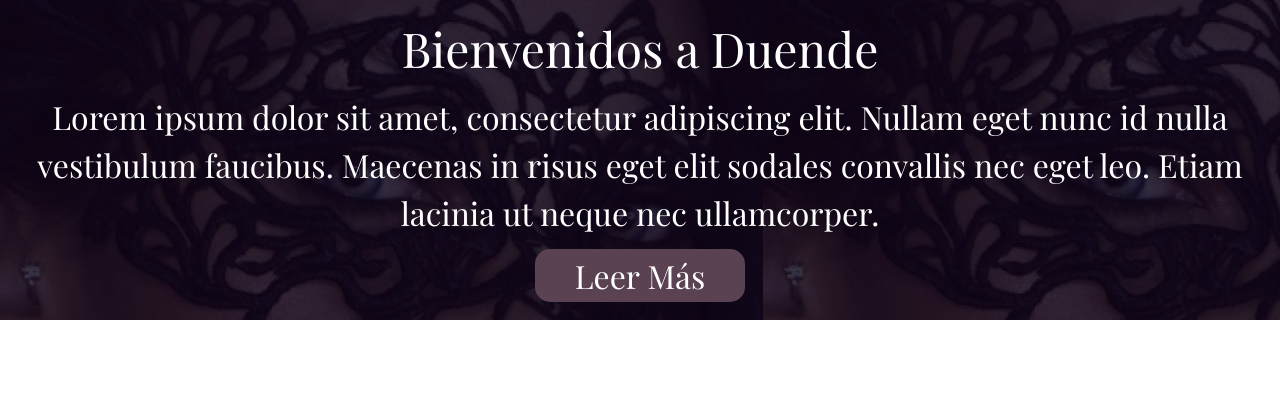
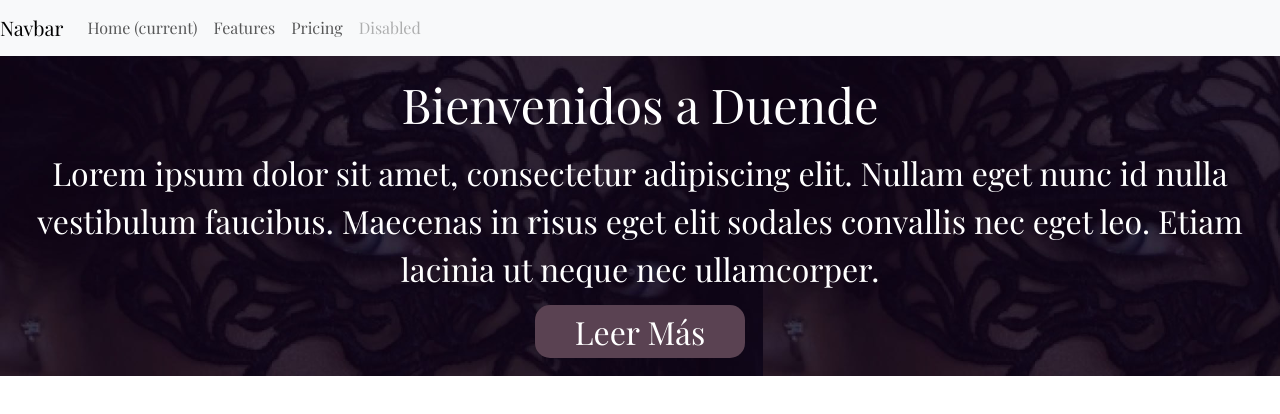
Before and after one commit to marioBarbozaA/DuendeWeb, a React (Create React App) app in the folder duende-pagina-web/: page /MainPageUser in a window 1280 px wide. Shown: the top 414 px of the page. Built offline with nearby package versions, Linux system fonts and the light colour scheme.

Commit message:
add navbar

```diff
--- a/duende-pagina-web/src/pages/MainPage/MainPageUser/MainPageUser.js
+++ b/duende-pagina-web/src/pages/MainPage/MainPageUser/MainPageUser.js
@@ -2,9 +2,13 @@ import React from 'react';
 import Antifaz from "../../../Imagenes/antifaz.jpg";
 import Duende from "../../../Imagenes/Acerca-de-nosotros.png";
 import "./MainPageUser.css"
+import NavBar from '../../../Components/NavBar/NavBar';
 
 function MainPageUser() {
     return (
+
+      <div>
+        <NavBar/>
         <section className="bienvenida-section">
         <div className="contenedor-bienvenida">
         <div className="texto-Bienvenida">
@@ -19,6 +23,7 @@ function MainPageUser() {
             </div>
             </div>
         </section>
+        </div>
       );
 
 
```
